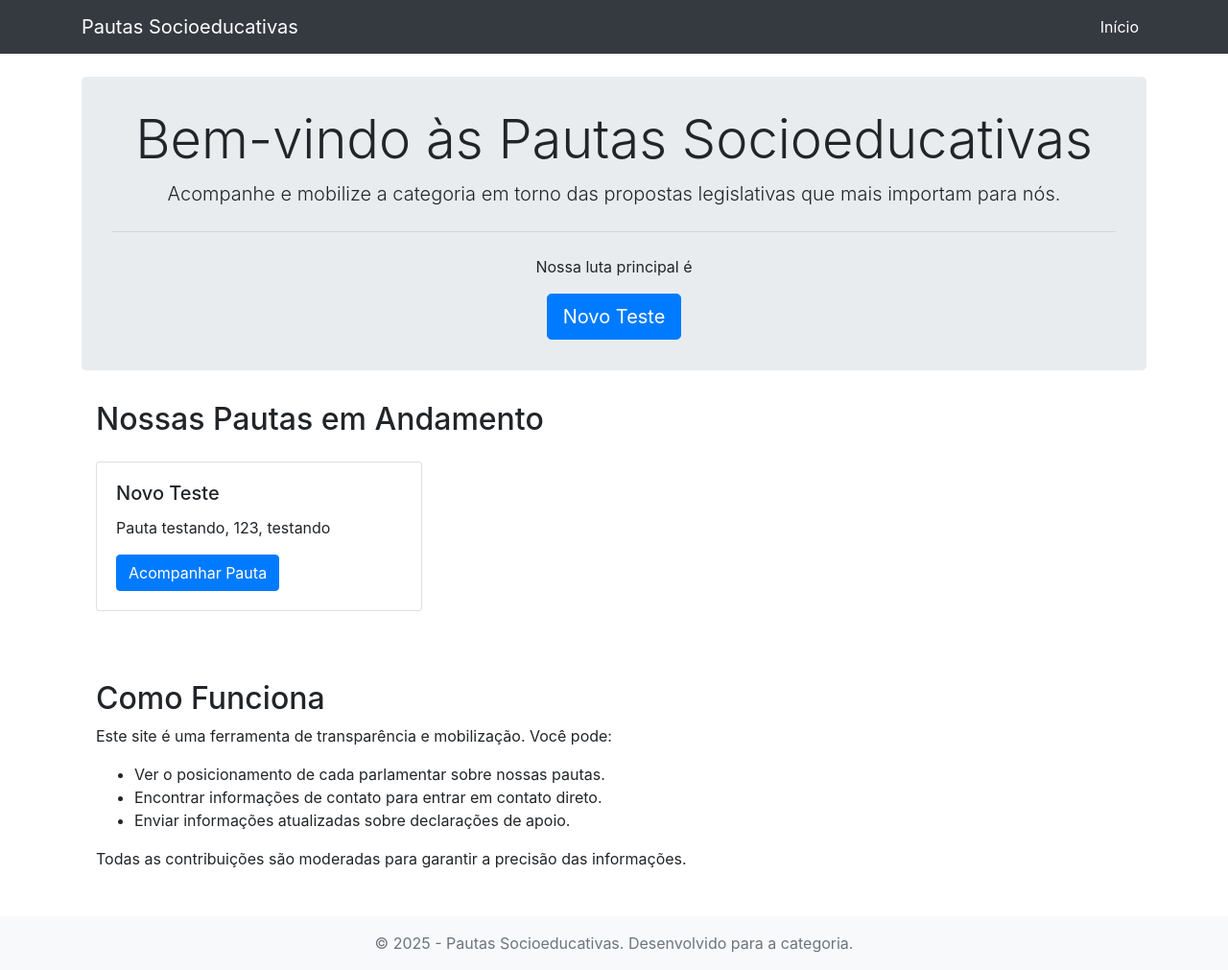
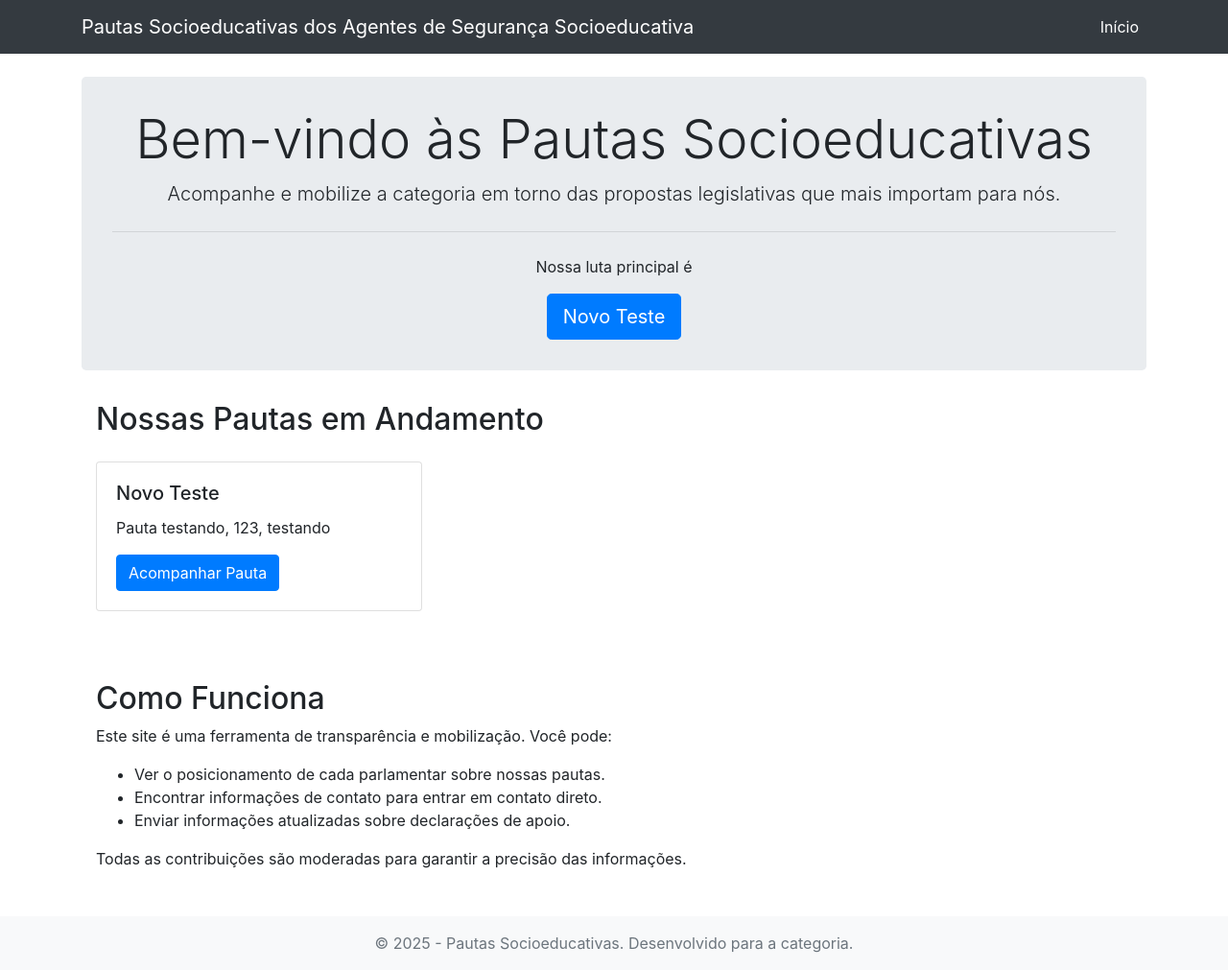
Before and after one commit to juliocjd/pautas-socioeducativas, a Jekyll site: the page built from index.html, in a window 1280 px wide. Shown: the whole page at 96% size. Built offline with Jekyll 4.4.1, drawn with Linux system fonts in a browser that asks for light colours.

Commit message:
Update _config.yml

```diff
--- a/_config.yml
+++ b/_config.yml
@@ -1,5 +1,5 @@
 # Configurações do Site
-title: "Pautas Socioeducativas"
+title: "Pautas Socioeducativas dos Agentes de Segurança Socioeducativa"
 description: "Acompanhe as pautas legislativas para a categoria de Agentes de Segurança Socioeducativos."
 baseurl: ""
 url: "https://pautas-socioeducativas.vercel.app"
```
